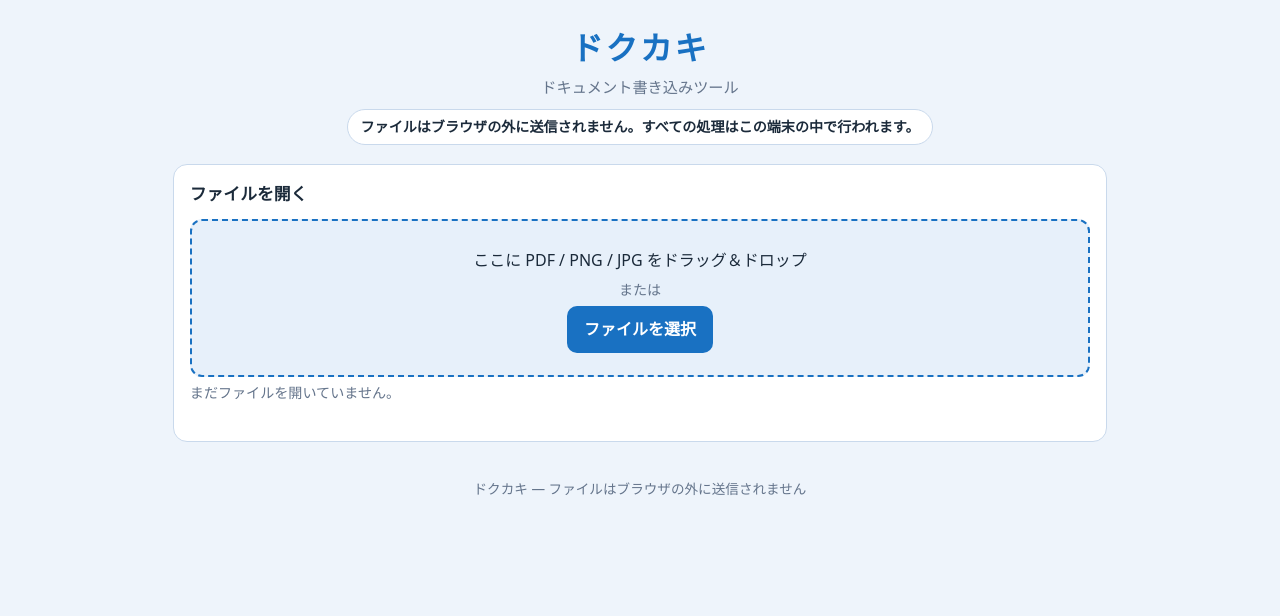
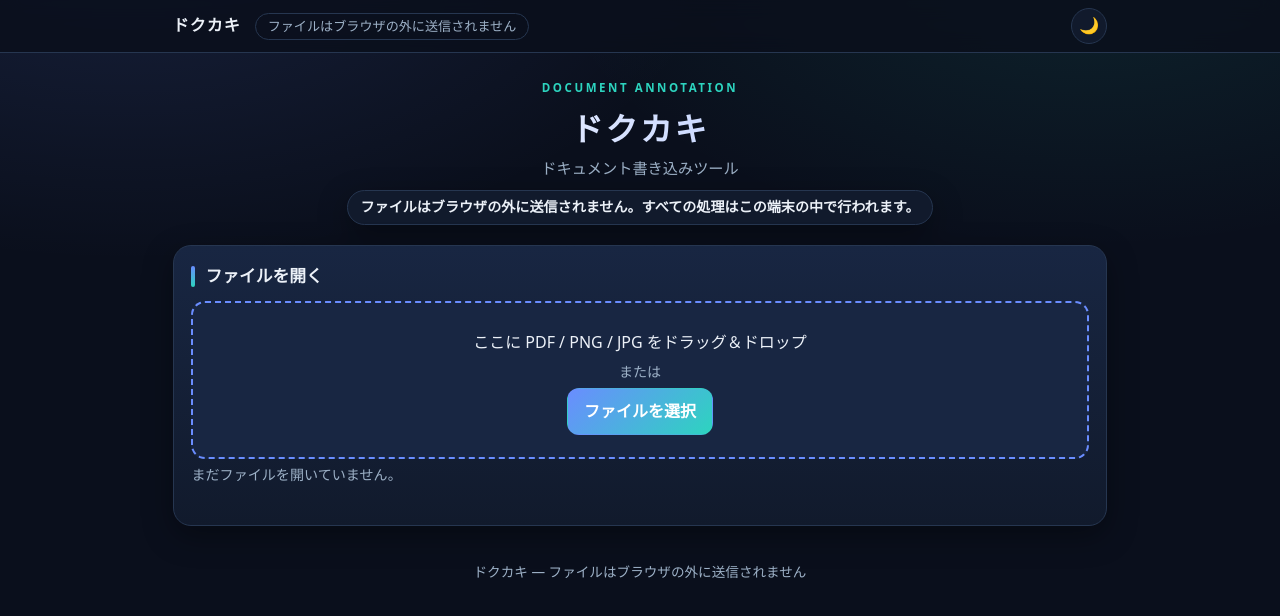
Before and after one commit to mabu-works/dokukaki, a plain HTML site: page index.html in a window 1280 px wide. Drawn offline with Linux system fonts and the light colour scheme.

Commit message:
全体再設計（固定トップバー・指標タイル・ダーク/ライト対応）
生成・自動反映ロジックは無変更、実Canvasでの画素検証を含む
テスト61件で検証済み。

```diff
--- a/app.js
+++ b/app.js
@@ -1,4 +1,28 @@
 "use strict";
+
+// ===== テーマ（ダーク既定／ライト切り替え、dokukaki-theme に保存） =====
+(function initTheme() {
+  var root = document.documentElement;
+  if (!root || !root.getAttribute || !root.setAttribute) return;
+  function apply(theme) {
+    root.setAttribute("data-theme", theme);
+    var btn = document.getElementById("themeToggle");
+    if (btn) btn.textContent = theme === "light" ? "☀️" : "🌙";
+  }
+  var current = root.getAttribute("data-theme");
+  if (current !== "light" && current !== "dark") {
+    try { current = localStorage.getItem("dokukaki-theme"); } catch (e) { current = null; }
+  }
+  apply(current === "light" ? "light" : "dark");
+  var btn = document.getElementById("themeToggle");
+  if (btn && btn.addEventListener) {
+    btn.addEventListener("click", function () {
+      var next = root.getAttribute("data-theme") === "light" ? "dark" : "light";
+      apply(next);
+      try { localStorage.setItem("dokukaki-theme", next); } catch (e) { /* 保存できなくても切り替え自体は有効 */ }
+    });
+  }
+})();
 
 // ===== pdf.js 設定（ローカル同梱、外部 CDN には依存しない） =====
 if (window.pdfjsLib) {
--- a/index.html
+++ b/index.html
@@ -5,14 +5,33 @@
 <meta name="viewport" content="width=device-width, initial-scale=1.0">
 <title>ドクカキ｜ドキュメント書き込みツール</title>
 <meta name="description" content="PDFや画像を開いて、その場で手書き・テキストで書き込めるWebツール。ファイルはブラウザの外に送信されません。">
-<meta name="theme-color" content="#1971c2">
+<meta name="theme-color" content="#0a0f1c">
 <link rel="manifest" href="manifest.webmanifest">
 <link rel="icon" href="icons/icon-192.png" type="image/png">
 <link rel="apple-touch-icon" href="icons/icon-192.png">
+<script>
+try {
+  var savedTheme = localStorage.getItem("dokukaki-theme");
+  if (savedTheme === "light" || savedTheme === "dark") {
+    document.documentElement.setAttribute("data-theme", savedTheme);
+  }
+} catch (e) { /* テーマ保存が使えない環境ではダークを既定にする */ }
+</script>
 <link rel="stylesheet" href="style.css">
 </head>
 <body>
-<header class="site-header">
+<nav class="topbar">
+  <div class="topbar-in">
+    <a class="brand" href="#top">ドクカキ</a>
+    <span class="nav-note">ファイルはブラウザの外に送信されません</span>
+    <span class="topbar-actions">
+      <button type="button" class="theme-toggle" id="themeToggle" aria-label="テーマ切り替え">🌙</button>
+    </span>
+  </div>
+</nav>
+
+<header class="site-header" id="top">
+  <p class="eyebrow">DOCUMENT ANNOTATION</p>
   <h1>ドクカキ</h1>
   <p class="tagline">ドキュメント書き込みツール</p>
   <p class="privacy-note">ファイルはブラウザの外に送信されません。すべての処理はこの端末の中で行われます。</p>
--- a/style.css
+++ b/style.css
@@ -1,26 +1,28 @@
 :root {
-  --bg: #eef4fb;
-  --card: #ffffff;
-  --text: #1b2a3a;
-  --muted: #64748b;
-  --border: #c9d9ec;
-  --primary: #1971c2;
-  --primary-text: #ffffff;
-  --sub-bg: #e7f0fa;
-  --sub-text: #174a7c;
+  --bg: #0a0f1c;
+  --panel: #111a2c;
+  --panel-2: #182642;
+  --border: #263650;
+  --text: #ecf1f8;
+  --muted: #9db1c7;
+  --accent: #6a8dff;
+  --accent-2: #2dd4bf;
+  --ok: #34c759;
+  --shadow: 0 10px 30px rgba(0, 0, 0, 0.35);
+  --bar-bg: rgba(10, 15, 28, 0.82);
+  --on-accent: #ffffff;
+  color-scheme: dark;
 }
-
-@media (prefers-color-scheme: dark) {
-  :root {
-    --bg: #101820;
-    --card: #1b2836;
-    --text: #eaf2fa;
-    --muted: #9db2c8;
-    --border: #33475e;
-    --primary: #339af0;
-    --sub-bg: #24384e;
-    --sub-text: #cfe6fb;
-  }
+:root[data-theme="light"] {
+  --bg: #f3f5fa;
+  --panel: #ffffff;
+  --panel-2: #edf1f8;
+  --border: #d5dfec;
+  --text: #17263e;
+  --muted: #5b6f88;
+  --shadow: 0 8px 24px rgba(30, 50, 90, 0.10);
+  --bar-bg: rgba(243, 245, 250, 0.88);
+  color-scheme: light;
 }
 
 * { box-sizing: border-box; }
@@ -29,18 +31,99 @@ body {
   margin: 0;
   font-family: "Hiragino Kaku Gothic ProN", "Hiragino Sans", "Noto Sans JP",
     "Yu Gothic UI", "Yu Gothic", Meiryo, system-ui, sans-serif;
-  background: var(--bg);
+  background:
+    radial-gradient(900px 480px at 85% -5%, rgba(45, 212, 191, 0.10) 0%, transparent 60%),
+    radial-gradient(1100px 620px at 10% -10%, rgba(106, 141, 255, 0.14) 0%, transparent 55%),
+    var(--bg);
+  background-attachment: fixed;
   color: var(--text);
   line-height: 1.6;
+  -webkit-font-smoothing: antialiased;
 }
 
-.site-header { text-align: center; padding: 1.4rem 1rem 0.4rem; }
-.site-header h1 { margin: 0; font-size: 2rem; letter-spacing: 0.08em; color: var(--primary); }
+.topbar {
+  position: sticky;
+  top: 0;
+  z-index: 40;
+  background: var(--bar-bg);
+  -webkit-backdrop-filter: blur(10px);
+  backdrop-filter: blur(10px);
+  border-bottom: 1px solid var(--border);
+}
+.topbar-in {
+  max-width: 960px;
+  margin: 0 auto;
+  padding: 0 0.8rem;
+  display: flex;
+  align-items: center;
+  gap: 14px;
+  min-height: 52px;
+}
+.brand {
+  color: var(--text);
+  font-weight: 800;
+  text-decoration: none;
+  letter-spacing: 0.06em;
+  white-space: nowrap;
+}
+.nav-note {
+  font-size: 0.82rem;
+  color: var(--muted);
+  border: 1px solid var(--border);
+  border-radius: 999px;
+  padding: 2px 12px;
+  white-space: nowrap;
+  overflow: hidden;
+  text-overflow: ellipsis;
+}
+.topbar-actions {
+  margin-left: auto;
+  display: inline-flex;
+  align-items: center;
+  gap: 10px;
+}
+.theme-toggle {
+  background: var(--panel);
+  border: 1px solid var(--border);
+  border-radius: 999px;
+  width: 36px; height: 36px;
+  font-size: 1rem;
+  cursor: pointer;
+  color: var(--text);
+  line-height: 1;
+  flex: none;
+}
+@media (max-width: 560px) {
+  .nav-note { display: none; }
+}
+
+.site-header { text-align: center; padding: 1.6rem 1rem 0.4rem; }
+.eyebrow {
+  color: var(--accent-2);
+  letter-spacing: 0.22em;
+  font-size: 0.72rem;
+  font-weight: 700;
+  margin: 0 0 6px;
+}
+.site-header h1 {
+  margin: 0; font-size: 2rem; letter-spacing: 0.08em;
+  background: linear-gradient(92deg, #ffffff 20%, #b9ccff 70%, #8ef0dd 100%);
+  -webkit-background-clip: text;
+  background-clip: text;
+  -webkit-text-fill-color: transparent;
+  color: transparent;
+}
+:root[data-theme="light"] .site-header h1 {
+  background: linear-gradient(92deg, #17263e 20%, #3355aa 70%, #0f766e 100%);
+  -webkit-background-clip: text;
+  background-clip: text;
+}
 .tagline { margin: 0.1rem 0 0; color: var(--muted); font-size: 0.95rem; }
 .privacy-note {
   display: inline-block; margin: 0.6rem 0 0; padding: 0.35rem 0.8rem;
   border: 1px solid var(--border); border-radius: 999px;
-  background: var(--card); font-size: 0.88rem; font-weight: 700;
+  background: var(--panel); font-size: 0.88rem; font-weight: 700;
+  box-shadow: var(--shadow);
 }
 
 main {
@@ -49,31 +132,52 @@ main {
 }
 
 .card {
-  background: var(--card); border: 1px solid var(--border);
-  border-radius: 14px; padding: 1rem;
+  background: linear-gradient(180deg, var(--panel-2), var(--panel));
+  border: 1px solid var(--border);
+  border-radius: 18px; padding: 1.1rem;
+  box-shadow: var(--shadow);
 }
-.card h2 { margin: 0 0 0.7rem; font-size: 1.05rem; }
+.card h2 {
+  margin: 0 0 0.7rem; font-size: 1.05rem;
+  position: relative; padding-left: 14px;
+}
+.card h2::before {
+  content: "";
+  position: absolute;
+  left: 0; top: 0.18em; bottom: 0.18em;
+  width: 4px;
+  border-radius: 2px;
+  background: linear-gradient(180deg, var(--accent), var(--accent-2));
+}
 
 .drop-zone {
-  border: 2px dashed var(--primary); border-radius: 12px;
-  padding: 1.4rem 1rem; text-align: center; background: var(--sub-bg);
+  border: 2px dashed var(--accent); border-radius: 14px;
+  padding: 1.4rem 1rem; text-align: center; background: var(--panel-2);
 }
-.drop-zone.is-drag { outline: 3px solid var(--primary); outline-offset: 2px; }
+.drop-zone.is-drag { outline: 3px solid var(--accent); outline-offset: 2px; }
 .drop-zone p { margin: 0.3rem 0; }
 
 .btn {
-  appearance: none; border: 1px solid var(--border); border-radius: 10px;
+  appearance: none; border: 1px solid var(--border); border-radius: 12px;
   padding: 0.6rem 1rem; font-size: 1rem; cursor: pointer;
-  background: var(--sub-bg); color: var(--sub-text);
+  background: var(--panel-2); color: var(--text);
   display: inline-block; text-align: center;
+  transition: border-color 0.15s ease, transform 0.15s ease;
 }
+.btn:hover:not(:disabled) { border-color: var(--accent-2); }
 .btn:disabled { opacity: 0.45; cursor: not-allowed; }
 .btn-primary {
-  background: var(--primary); color: var(--primary-text);
+  background: linear-gradient(135deg, var(--accent), var(--accent-2));
+  color: var(--on-accent);
   border-color: transparent; font-weight: 700;
 }
 .tool-btn.is-active {
-  background: var(--primary); color: var(--primary-text); border-color: transparent; font-weight: 700;
+  background: linear-gradient(135deg, var(--accent), var(--accent-2));
+  color: var(--on-accent); border-color: transparent; font-weight: 700;
+}
+.btn:focus-visible, a:focus-visible, button:focus-visible, .drop-zone:focus-visible {
+  outline: 2px solid var(--accent);
+  outline-offset: 2px;
 }
 
 .toolbar { display: flex; flex-wrap: wrap; gap: 0.5rem; margin-bottom: 0.7rem; }
@@ -82,11 +186,12 @@ main {
   display: flex; flex-wrap: wrap; gap: 0.8rem; align-items: center;
 }
 .tool-options label { display: inline-flex; align-items: center; gap: 0.4rem; }
-.tool-options input[type="color"] { width: 2.6rem; height: 2.2rem; padding: 0; border: 1px solid var(--border); border-radius: 8px; background: none; }
+.tool-options input[type="color"] { width: 2.6rem; height: 2.2rem; padding: 0; border: 1px solid var(--border); border-radius: 8px; background: none; cursor: pointer; }
+.tool-options input[type="range"] { accent-color: var(--accent); }
 .text-input-row { margin-top: 0.7rem; display: flex; flex-wrap: wrap; gap: 0.5rem; align-items: center; }
 .text-input-row input[type="text"] {
   flex: 1 1 16rem; padding: 0.55rem 0.7rem; font-size: 1rem;
-  border: 1px solid var(--border); border-radius: 9px; background: var(--bg); color: var(--text);
+  border: 1px solid var(--border); border-radius: 10px; background: var(--bg); color: var(--text);
 }
 
 .pager { display: flex; align-items: center; gap: 0.6rem; margin-bottom: 0.7rem; }
@@ -94,7 +199,7 @@ main {
 
 .canvas-wrap {
   position: relative; width: 100%; margin: 0 auto;
-  background: #fff; border: 1px solid var(--border); border-radius: 8px;
+  background: #fff; border: 1px solid var(--border); border-radius: 10px;
   overflow: hidden; line-height: 0;
 }
 .canvas-wrap canvas { display: block; width: 100%; height: auto; }
@@ -103,10 +208,11 @@ main {
 
 .thumbs { display: flex; flex-wrap: wrap; gap: 0.6rem; }
 .thumb {
-  border: 2px solid var(--border); border-radius: 8px; padding: 0.25rem;
-  background: var(--card); cursor: pointer; line-height: 0;
+  border: 2px solid var(--border); border-radius: 10px; padding: 0.25rem;
+  background: var(--panel); cursor: pointer; line-height: 0;
 }
-.thumb.is-current { border-color: var(--primary); }
+.thumb:hover { border-color: var(--accent-2); }
+.thumb.is-current { border-color: var(--accent); }
 .thumb canvas { width: 110px; height: auto; display: block; background: #fff; }
 .thumb .thumb-label { display: block; text-align: center; font-size: 0.8rem; line-height: 1.4; color: var(--muted); }
 
@@ -127,3 +233,7 @@ main {
 }
 
 .site-footer { text-align: center; color: var(--muted); font-size: 0.85rem; padding: 0.6rem 1rem 1.6rem; }
+
+@media (prefers-reduced-motion: reduce) {
+  .btn { transition: none; }
+}
--- a/sw.js
+++ b/sw.js
@@ -1,4 +1,4 @@
-const CACHE_NAME = "dokukaki-v1";
+const CACHE_NAME = "dokukaki-v2";
 const CORE = [
   "./",
   "./index.html",
```
Also changed, not shown: README.md, manifest.webmanifest, 1 other file.
